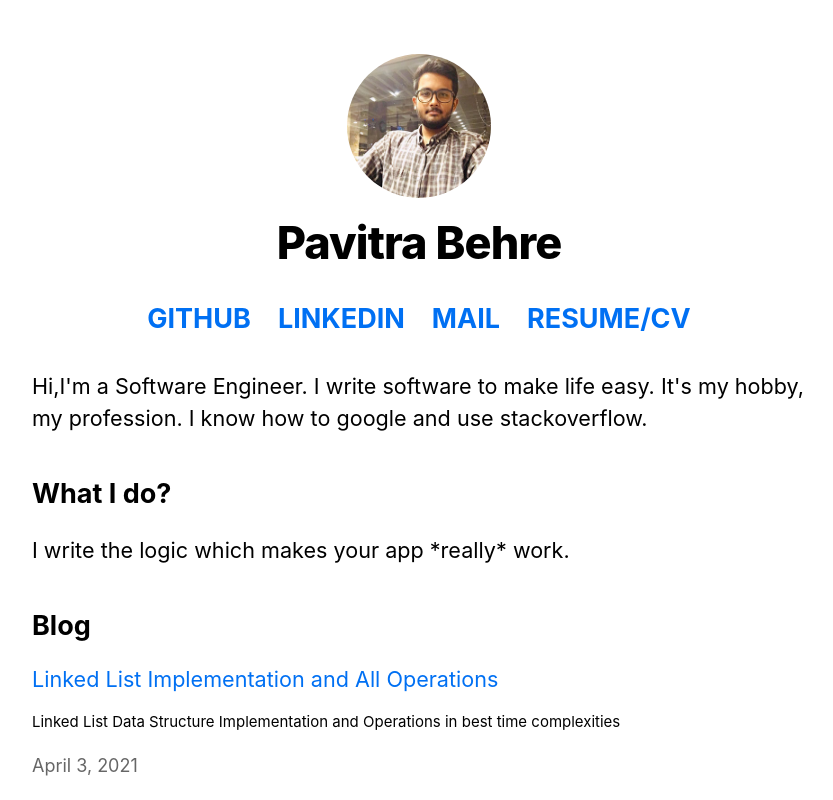
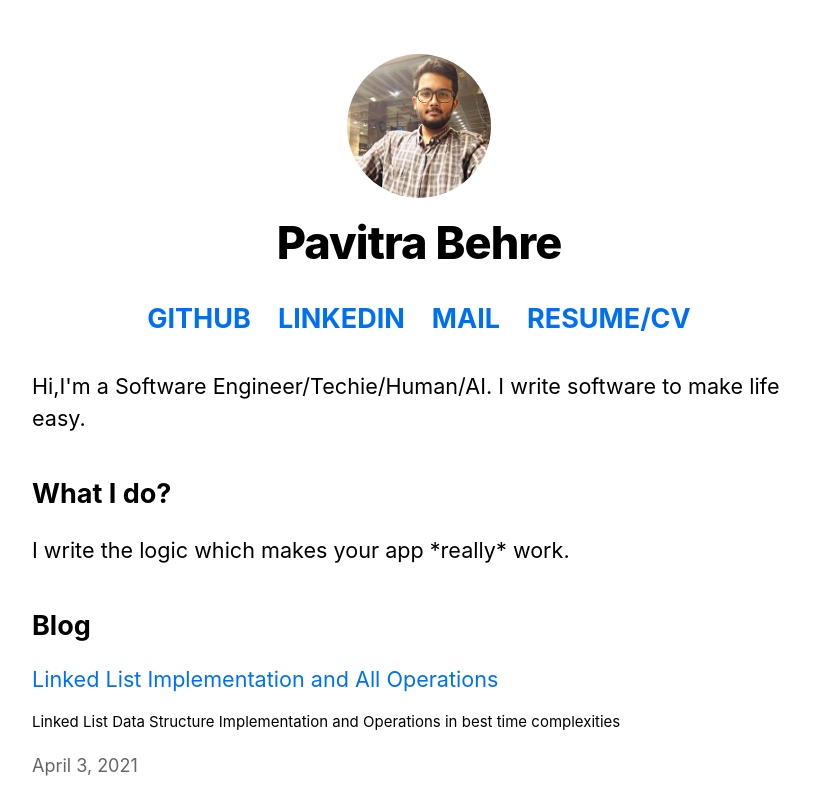
Before and after one commit to pavitra14/pavitra.dev, a Next.js app: page / in a window 1280 px wide. Shown: the top 800 px of the page, without its empty margins (221-1054 px from the left). Built offline with nearby package versions, Linux system fonts and the light colour scheme.

Commit message:
Update shortIntro

```diff
--- a/components/layout.js
+++ b/components/layout.js
@@ -7,7 +7,7 @@ import Link from "next/link";
 const name = "Pavitra Behre";
 export const siteTitle = "Pavitra Behre | Welcome";
 export const shortIntro =
-  "Hi,I'm a Software Engineer. I write software to make life easy. It's my hobby, my profession. I know how to google and use stackoverflow.";
+  "Hi,I'm a Software Engineer/Techie/Human/AI. I write software to make life easy.";
 
 export default function Layout({ children, home }) {
   return (
```
